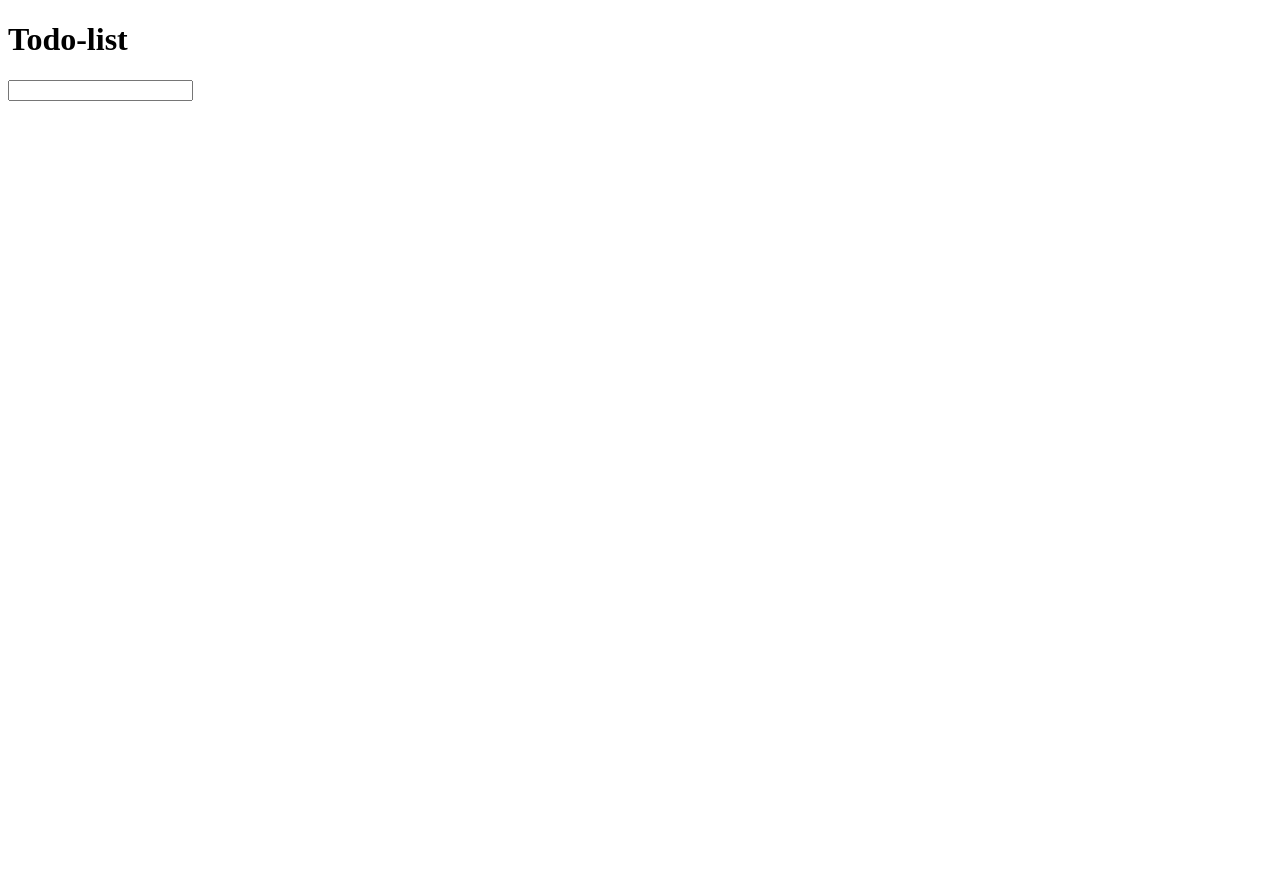
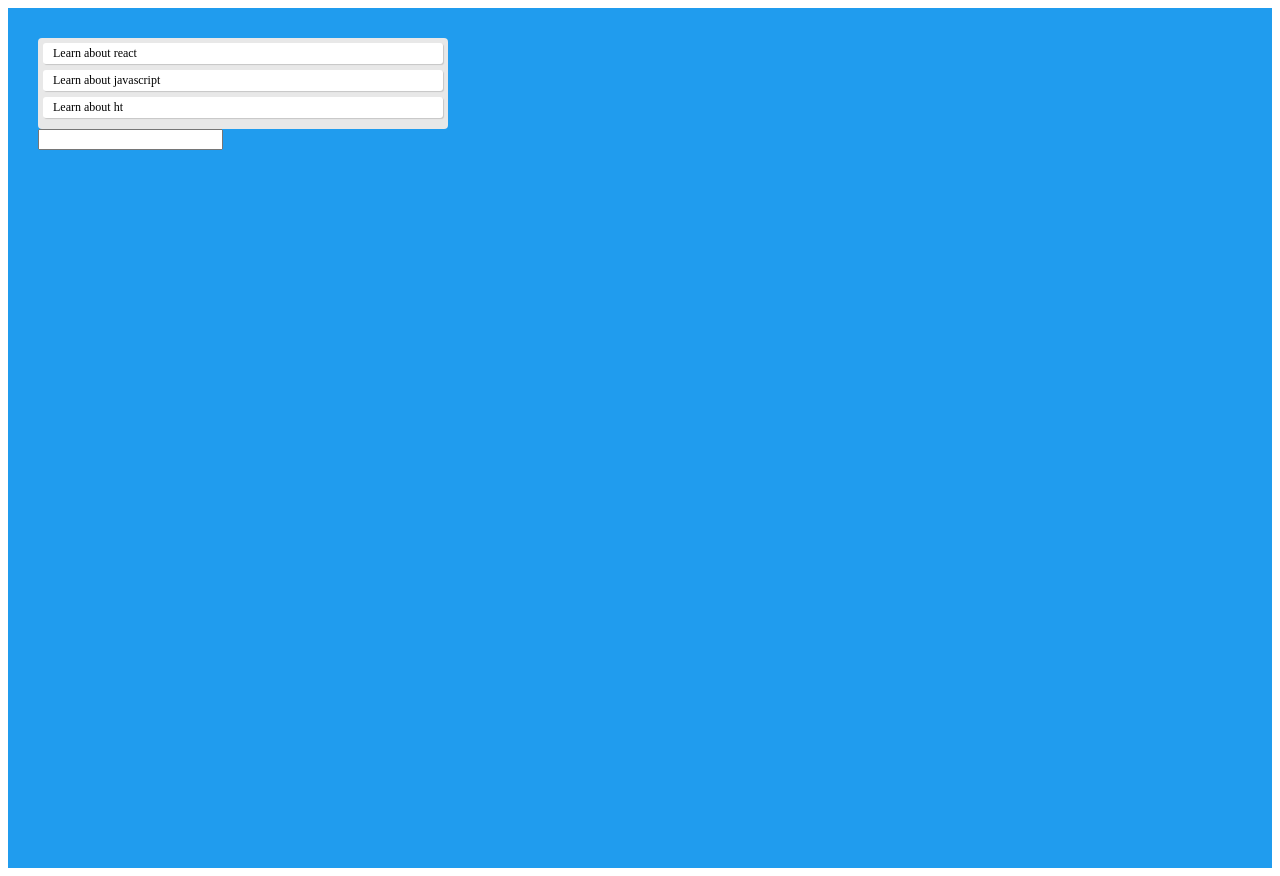
Before and after one commit to sarujans/todo-list-with-hooks, a React (Create React App) app: page / in a window 1280 px wide. Before the commit the page ends 800 px from the top, so only its background shows below. Built offline with nearby package versions, Linux system fonts and the light colour scheme.

Commit message:
maping todos

```diff
--- a/src/components/App.js
+++ b/src/components/App.js
@@ -1,5 +1,6 @@
 import React, { useState, Fragment } from "react";
 
+import Todo from "./Todo.js";
 import TodoForm from "./TodoForm.js";
 
 function App() {
@@ -9,10 +10,21 @@ function App() {
     { text: "Learn about ht" }
   ]);
 
+  const addTodo = text => {
+    const newTodos = [...todos, { text }];
+    setTodos(newTodos);
+  };
+
   return (
     <>
-      <h1>Todo-list</h1>
-      <TodoForm />
+      <div className="app">
+        <div className="todo-list">
+          {todos.map((todo, index) => (
+            <Todo key={index} index={index} todo={todo} />
+          ))}
+        </div>
+        <TodoForm addTodo={addTodo} />
+      </div>
     </>
   );
 }
--- a/src/components/TodoForm.js
+++ b/src/components/TodoForm.js
@@ -1,6 +1,4 @@
 import React, { useState } from "react";
-
-import Todo from "./Todo.js";
 
 const TodoForm = function({ addTodo }) {
   const [value, setValue] = useState("");
```
